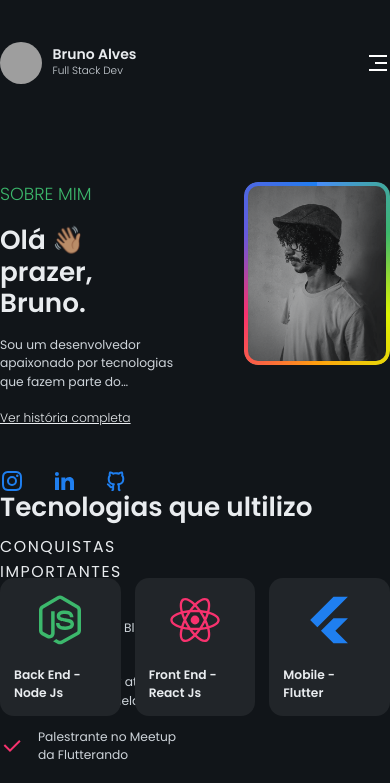
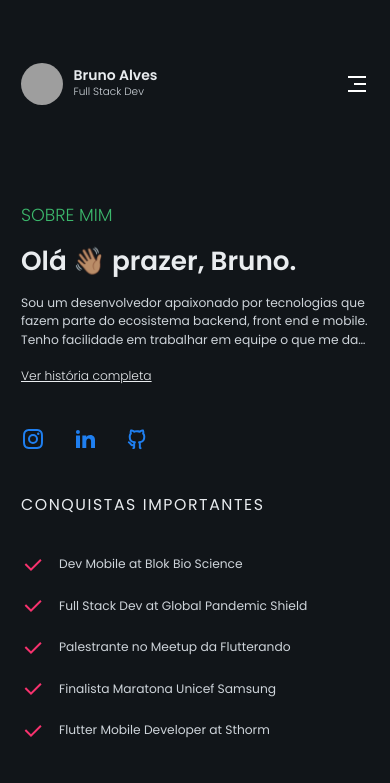
Before and after one commit to nitoba/profile-website, a Next.js app: page / in a window 390 px wide. Shown: the top 783 px of the page. Built offline with nearby package versions, Linux system fonts and the light colour scheme; grey boxes are pictures that could not be loaded.

Commit message:
make responsive layout

```diff
--- a/pages/components/about-me.tsx
+++ b/pages/components/about-me.tsx
@@ -12,7 +12,7 @@ export function AboutMe() {
       {
         modalIsOpen && <ModalHistory onClose={() => setModalIsOpen(false)} />
       }
-      <section id="about" className='grid grid-cols-2 mt-28 gap-x-7'>
+      <section id="about" className='sm:flex sm:flex-cols lg:grid lg:grid-cols-2 mt-28 gap-x-7'>
         <div className='w-full h-12'>
           <span className='text-green font-light text-xl'>SOBRE MIM</span>
           <h2 className="text-text-title text-3xl mt-5">Olá 👋🏽 prazer, Bruno.</h2>
@@ -77,7 +77,7 @@ export function AboutMe() {
             </a>
           </ul>
         </div>
-        <div className={`${styles.card} flex items-end justify-end rounded-t-xl`}>
+        <div className={`${styles.card} sm:mt-0 mt-[40rem] rounded-t-xl`}>
           <img
             src="assets/images/profile.jpg"
             alt="Profile photo"
--- a/pages/components/contact-me.tsx
+++ b/pages/components/contact-me.tsx
@@ -1,7 +1,7 @@
 export function ContactMe() {
     return (
         <section id="contact" className="mt-24 flex flex-col items-center justify-center">
-            <h2 className="flex text-text-title text-3xl items-center justify-center">Entre em contato comigo</h2>
+            <h2 className="flex text-text-title text-3xl items-center justify-center text-center">Entre em contato comigo</h2>
             <a href="mailto:nito.ba.dev@gmail.com">
                 <button className="hover:brightness-75 transition-all duration-300 mt-8 p-3 bg-red rounded-md flex items-center justify-center text-text-title">Entrar em contato</button>
             </a>
--- a/pages/components/footer.tsx
+++ b/pages/components/footer.tsx
@@ -2,7 +2,7 @@ import { SocialLinks } from "./social-links";
 
 export function Footer() {
     return (
-        <footer className="flex h-28 w-full bg-background-fg relative mt-6">
+        <footer className="flex sm:flex-row flex-col pt-6 sm:pt-0 h-28 w-full bg-background-fg relative mt-6">
             <div className="flex flex-col items-center justify-end w-full mb-2">
                 <SocialLinks />
                 <span className="text-text-body font-light text-xs mt-3">
@@ -17,11 +17,12 @@ export function Footer() {
                 gap-x-1
                 text-text-body
                 text-xs
-                absolute
+                sm:absolute static
                 bottom-0
                 right-0
                 mb-4
-                mr-4
+                sm:mr-4
+                mr-0
                 "
             >
                 <img src="assets/icons/arrow-up.svg" alt="Arrow up icon" />
--- a/pages/components/techs-used.tsx
+++ b/pages/components/techs-used.tsx
@@ -39,20 +39,20 @@ export function TechsUsed() {
                 }
             </Modal>
         )}
-        <section id="techs" className="mt-36">
+        <section id="techs" className="lg:mt-36 md:mt-48 mt-24">
             <h2 className="text-text-title text-3xl">Tecnologias que ultilizo</h2>
-            <div className="grid grid-cols-3 mt-16 gap-4">
+            <div className="grid md:grid-cols-3 grid-cols-1 mt-16 gap-4">
                 <div onClick={() => selectTech('node')} className="cursor-pointer hover:brightness-90 transition-all duration-300 group bg-background-fg gap-y-5 rounded-2xl flex flex-col items-center justify-center p-4">
                     <img className="w-16 transition-all duration-300 group-hover:translate-y-2" src="assets/icons/nodejs.svg" alt="Node Js Icon" />
-                    <h1 className="text-text-title">Back End - Node Js</h1>
+                    <h1 className="text-text-title text-center">Back End - Node Js</h1>
                 </div>
                 <div onClick={() => selectTech('react')} className="cursor-pointer hover:brightness-90 transition-all duration-300 group bg-background-fg gap-y-5 rounded-2xl flex flex-col items-center justify-center p-4">
                     <img className="w-16 transition-all duration-300 group-hover:translate-y-2" src="assets/icons/reactjs.svg" alt="React Js Icon" />
-                    <h1 className="text-text-title">Front End - React Js</h1>
+                    <h1 className="text-text-title text-center">Front End - React Js</h1>
                 </div>
                 <div onClick={() => selectTech('flutter')} className="cursor-pointer hover:brightness-90 transition-all duration-300 group bg-background-fg gap-y-5 rounded-2xl flex flex-col items-center justify-center p-4">
                     <img className="w-16 transition-all duration-300 group-hover:translate-y-2" src="assets/icons/flutter.svg" alt="Flutter Icon" />
-                    <h1 className="text-text-title">Mobile - Flutter</h1>
+                    <h1 className="text-text-title text-center">Mobile - Flutter</h1>
                 </div>
             </div>
         </section>
--- a/pages/components/testimonies.tsx
+++ b/pages/components/testimonies.tsx
@@ -5,7 +5,7 @@ export function Testimonies() {
     return (
         <section id="testimonials" className="flex flex-col w-full mt-28">
             <h2 className="text-text-title text-3xl">Não acredite em mim, veja o que outros pensam</h2>
-            <div className="grid grid-cols-3 gap-x-7 mt-12">
+            <div className="grid md:grid-cols-2 lg:grid-cols-3 grid-cols-1 gap-x-7 mt-12">
                 <TestimonyCard
                     name="Guilherme Rodrigues"
                     userImage="https://github.com/Guilherme2020.png"
--- a/styles/about-me.module.css
+++ b/styles/about-me.module.css
@@ -10,6 +10,15 @@
     width: 80%;
 
     justify-self: end;
+}
+
+@media (max-width: 768px) {
+    .card {
+        z-index: 0;
+        justify-self: center;
+        width: 100%;
+    }
+
 }
 
 .card::after {
--- a/styles/home.module.css
+++ b/styles/home.module.css
@@ -1,4 +1,5 @@
 .container {
-    max-width: 1200px;
+    max-width: 1220px;
     margin: 0 auto;
+    padding: 1.5rem;
 }
```
